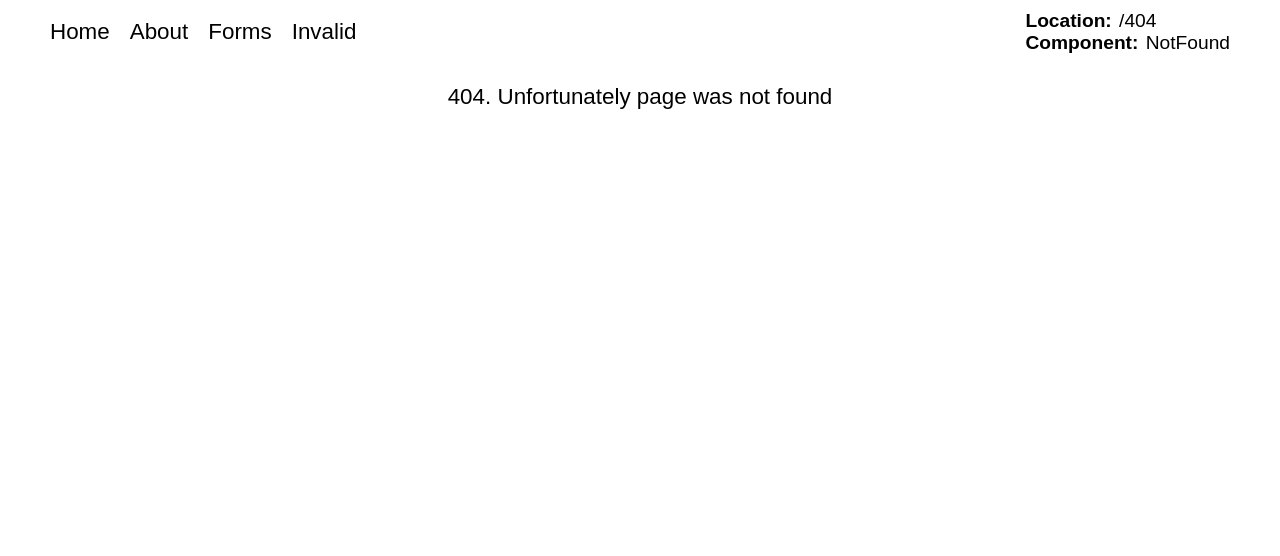
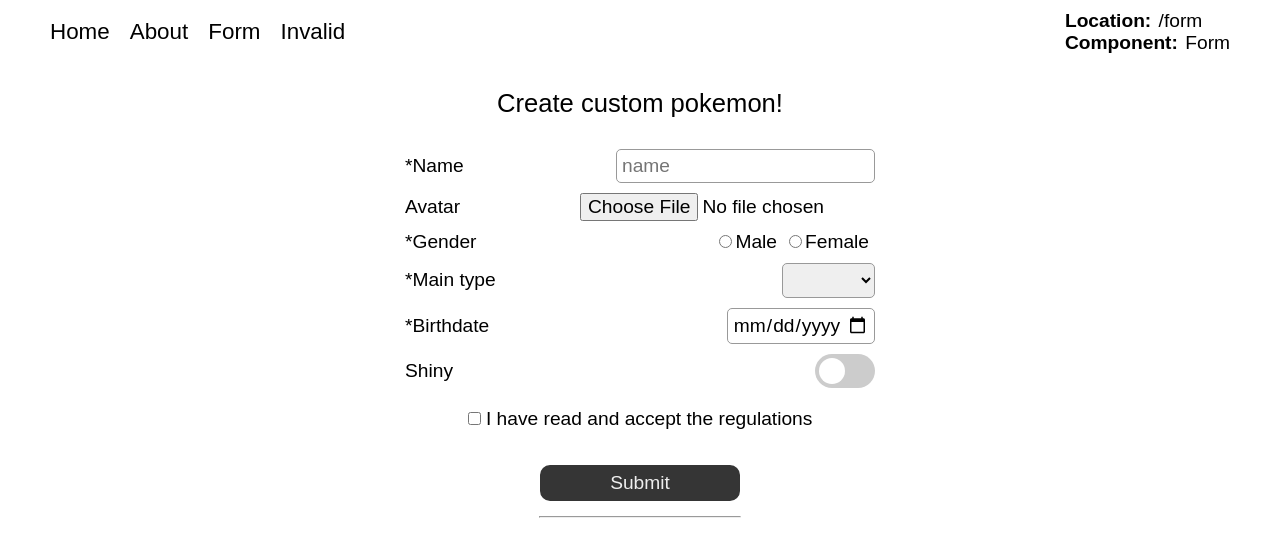
Before and after one commit to navasti/rolling-scopes-react, a React (Create React App) app: page /form in a window 1280 px wide. Before the commit this address led to /404. Shown: the top 556 px of the page. Built offline with nearby package versions, Linux system fonts and the light colour scheme.

Commit message:
feat: display new created card

```diff
--- a/src/modules/App/index.tsx
+++ b/src/modules/App/index.tsx
@@ -1,6 +1,6 @@
 import { Navigate, Route, Routes } from 'react-router-dom';
 import { SearchPage, About, NotFound } from 'modules';
-import { Forms } from 'modules';
+import { Form } from 'modules';
 import React from 'react';
 
 export const App = () => {
@@ -8,7 +8,7 @@
     <Routes>
       <Route path="/" element={<SearchPage componentName="SearchPage" location="/" />} />
       <Route path="/about" element={<About componentName="About" location="/about" />} />
-      <Route path="/forms" element={<Forms componentName="Forms" location="/forms" />} />
+      <Route path="/form" element={<Form componentName="Form" location="/form" />} />
       <Route path="/404" element={<NotFound componentName="NotFound" location="/404" />} />
       <Route path="*" element={<Navigate to="/404" replace />} />
     </Routes>
--- a/src/modules/Form/components/AvatarField/index.tsx
+++ b/src/modules/Form/components/AvatarField/index.tsx
@@ -2,7 +2,6 @@
 import * as S from './styled';
 
 type Props = {
-  onClick: (errorRef: RefObject<HTMLSpanElement>) => void;
   refs: {
     inputRef: RefObject<HTMLInputElement>;
     errorRef: RefObject<HTMLSpanElement>;
@@ -10,13 +9,12 @@
 };
 
 export const AvatarField = (props: Props) => {
-  const { onClick, refs } = props;
-  const { errorRef, inputRef } = refs;
+  const { errorRef, inputRef } = props.refs;
   return (
     <>
       <S.FileField htmlFor="avatar">
         Avatar
-        <input onClick={() => onClick(errorRef)} id="avatar" ref={inputRef} type="file" />
+        <input id="avatar" ref={inputRef} type="file" />
       </S.FileField>
       <S.ErrorMessage ref={errorRef}>Avatar is required</S.ErrorMessage>
     </>
--- a/src/modules/Form/components/BirthdateField/index.tsx
+++ b/src/modules/Form/components/BirthdateField/index.tsx
@@ -16,7 +16,7 @@
   return (
     <>
       <S.CommonLabel htmlFor="birthdate">
-        Birthdate
+        *Birthdate
         <input
           onClick={() => onClick(errorRef)}
           max={getTodayDate()}
--- a/src/modules/Form/components/Card/index.tsx
+++ b/src/modules/Form/components/Card/index.tsx
@@ -1,5 +1,18 @@
+import { CustomPokemon } from 'types';
 import React from 'react';
 
-export const FormCard = () => {
-  return <div>card</div>;
+type Props = {
+  customPokemon: CustomPokemon;
 };
+
+export const FormCard = ({ customPokemon }: Props) => {
+  return (
+    <div>
+      <p>{customPokemon.name}</p>
+      <span>{customPokemon.birthday}</span>
+      <span>{customPokemon.gender}</span>
+      <span>{customPokemon.shiny}</span>
+      <span>{customPokemon.type}</span>
+    </div>
+  );
+};
--- a/src/modules/Form/components/GenderField/index.tsx
+++ b/src/modules/Form/components/GenderField/index.tsx
@@ -16,7 +16,7 @@
   return (
     <>
       <S.RadioWrapper>
-        Gender
+        *Gender
         <div>
           <S.RadioField htmlFor="male">
             <input
--- a/src/modules/Form/components/NameField/index.tsx
+++ b/src/modules/Form/components/NameField/index.tsx
@@ -15,7 +15,7 @@
   return (
     <>
       <S.CommonLabel htmlFor="name">
-        Name
+        *Name
         <input
           onClick={() => onClick(errorRef)}
           placeholder="name"
--- a/src/modules/Form/components/TypeField/index.tsx
+++ b/src/modules/Form/components/TypeField/index.tsx
@@ -17,7 +17,7 @@
   return (
     <>
       <S.CommonLabel htmlFor="type">
-        Main type
+        *Main type
         <select id="type" ref={selectRef} onClick={() => onClick(errorRef)}>
           <option value=""></option>
           {pokemonTypes.map((type) => (
--- a/src/modules/Form/index.tsx
+++ b/src/modules/Form/index.tsx
@@ -1,7 +1,8 @@
-import { CommonFieldType, GenderFieldType, SelectFieldType } from 'types';
+import { CommonFieldType, CustomPokemon, GenderFieldType, SelectFieldType } from 'types';
 import React, { createRef, FormEvent, RefObject } from 'react';
 import { Layout } from 'modules';
 import * as S from './styled';
+import { uuid } from 'utils';
 import {
   BirthdayField,
   ConsentField,
@@ -20,6 +21,7 @@
 
 type State = {
   isShinyField: Pick<CommonFieldType, 'inputRef'>;
+  pokemons: Array<CustomPokemon & { id: string }>;
   birthdayField: CommonFieldType;
   consentField: CommonFieldType;
   genderField: GenderFieldType;
@@ -28,10 +30,11 @@
   nameField: CommonFieldType;
 };
 
-export class Forms extends React.Component<Props, State> {
+export class Form extends React.Component<Props, State> {
   constructor(props: Props) {
     super(props);
     this.state = {
+      pokemons: [],
       birthdayField: {
         inputRef: createRef(),
         errorRef: createRef(),
@@ -71,49 +74,53 @@
 
   validateGenderField = () => {
     const { errorRef, femaleInputRef, maleInputRef } = this.state.genderField;
-    if (!femaleInputRef?.current?.checked && !maleInputRef?.current?.checked && errorRef?.current) {
-      errorRef.current.style.display = 'block';
-    }
+    if (femaleInputRef.current?.checked) return 'female';
+    else if (maleInputRef.current?.checked) return 'male';
+    else errorRef?.current && (errorRef.current.style.display = 'block');
   };
 
   validateConsentField = () => {
     const { errorRef, inputRef } = this.state.consentField;
-    if (!inputRef?.current?.checked && errorRef?.current) {
-      errorRef.current.style.display = 'block';
-    }
-  };
-
-  validateAvatarField = () => {
-    const { errorRef, inputRef } = this.state.avatarField;
-    if (!inputRef.current?.files?.length && errorRef?.current) {
-      errorRef.current.style.display = 'block';
-    }
+    if (inputRef?.current?.checked) return inputRef.current.checked;
+    else errorRef?.current && (errorRef.current.style.display = 'block');
   };
 
   validateCommonField = ({ errorRef, inputRef }: CommonFieldType) => {
-    if (!inputRef.current?.value && errorRef.current) {
-      errorRef.current.style.display = 'block';
-    }
+    if (inputRef.current?.value) return inputRef.current.value;
+    else errorRef?.current && (errorRef.current.style.display = 'block');
   };
 
   validateTypeField = () => {
     const { errorRef, selectRef } = this.state.typeField;
-    if (!selectRef.current?.value && errorRef?.current) {
-      errorRef.current.style.display = 'block';
-    }
+    if (selectRef.current?.value) return selectRef.current.value;
+    else errorRef?.current && (errorRef.current.style.display = 'block');
   };
-
-  // !todo additional validation on click
 
   handleSubmit = (event: FormEvent<HTMLFormElement>) => {
     event.preventDefault();
-    this.validateTypeField();
-    this.validateAvatarField();
-    this.validateGenderField();
-    this.validateConsentField();
-    this.validateCommonField(this.state.nameField);
-    this.validateCommonField(this.state.consentField);
-    this.validateCommonField(this.state.birthdayField);
+    const type = this.validateTypeField();
+    const gender = this.validateGenderField();
+    const consent = this.validateConsentField();
+    const name = this.validateCommonField(this.state.nameField);
+    const birthday = this.validateCommonField(this.state.birthdayField);
+    if (type && gender && consent && name && birthday) {
+      const shiny = !!this.state.isShinyField.inputRef.current?.checked;
+      const file = this.state.avatarField.inputRef.current?.files?.[0] || null;
+      const avatar = new Image();
+      if (file) avatar.src = URL.createObjectURL(file);
+      const customPokemon: CustomPokemon & { id: string } = {
+        name,
+        type,
+        shiny,
+        gender,
+        birthday,
+        id: uuid(),
+        avatar: file ? avatar : null,
+      };
+      this.setState({
+        pokemons: [...this.state.pokemons, customPokemon],
+      });
+    }
   };
 
   render() {
@@ -125,7 +132,7 @@
           <S.FormHeading>Create custom pokemon!</S.FormHeading>
           <S.Form onSubmit={this.handleSubmit}>
             <NameField refs={state.nameField} onClick={this.clearError} />
-            <AvatarField refs={state.avatarField} onClick={this.clearError} />
+            <AvatarField refs={state.avatarField} />
             <GenderField refs={state.genderField} onClick={this.clearError} />
             <TypeField refs={state.typeField} onClick={this.clearError} />
             <BirthdayField refs={state.birthdayField} onClick={this.clearError} />
@@ -134,7 +141,9 @@
             <S.SubmitButton type="submit">Submit</S.SubmitButton>
           </S.Form>
           <hr />
-          <FormCard />
+          {this.state.pokemons.map((pokemon) => (
+            <FormCard key={pokemon.id} customPokemon={pokemon} />
+          ))}
         </S.CommonView>
       </Layout>
     );
--- a/src/modules/Header/index.tsx
+++ b/src/modules/Header/index.tsx
@@ -23,8 +23,8 @@
           </Link>
         </S.LinkWrapper>
         <S.LinkWrapper>
-          <Link role="link" to="/forms">
-            Forms
+          <Link role="link" to="/form">
+            Form
           </Link>
         </S.LinkWrapper>
         <S.LinkWrapper>
--- a/src/modules/index.tsx
+++ b/src/modules/index.tsx
@@ -1,5 +1,5 @@
 export { App } from './App';
-export { Forms } from './Form';
+export { Form } from './Form';
 export { About } from './About';
 export { Layout } from './Layout';
 export { Header } from './Header';
--- a/src/utils/index.ts
+++ b/src/utils/index.ts
@@ -11,3 +11,7 @@
 
   return `${year}-${month}-${day}`;
 };
+
+export const uuid = () => {
+  return Date.now().toString(36) + Math.random().toString(36).substr(2);
+};
```
Also changed, not shown: src/types/index.ts (+9 -0 lines).
